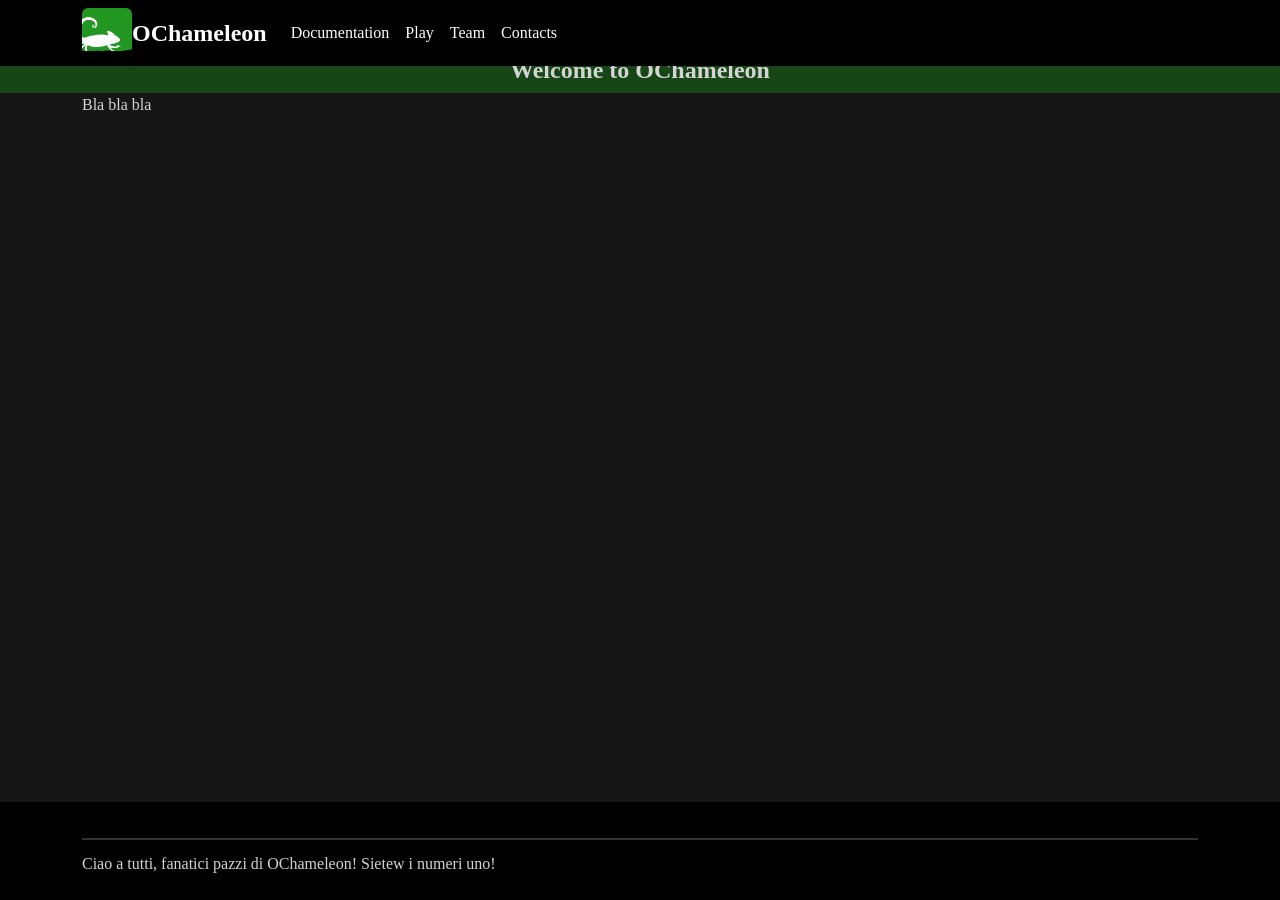
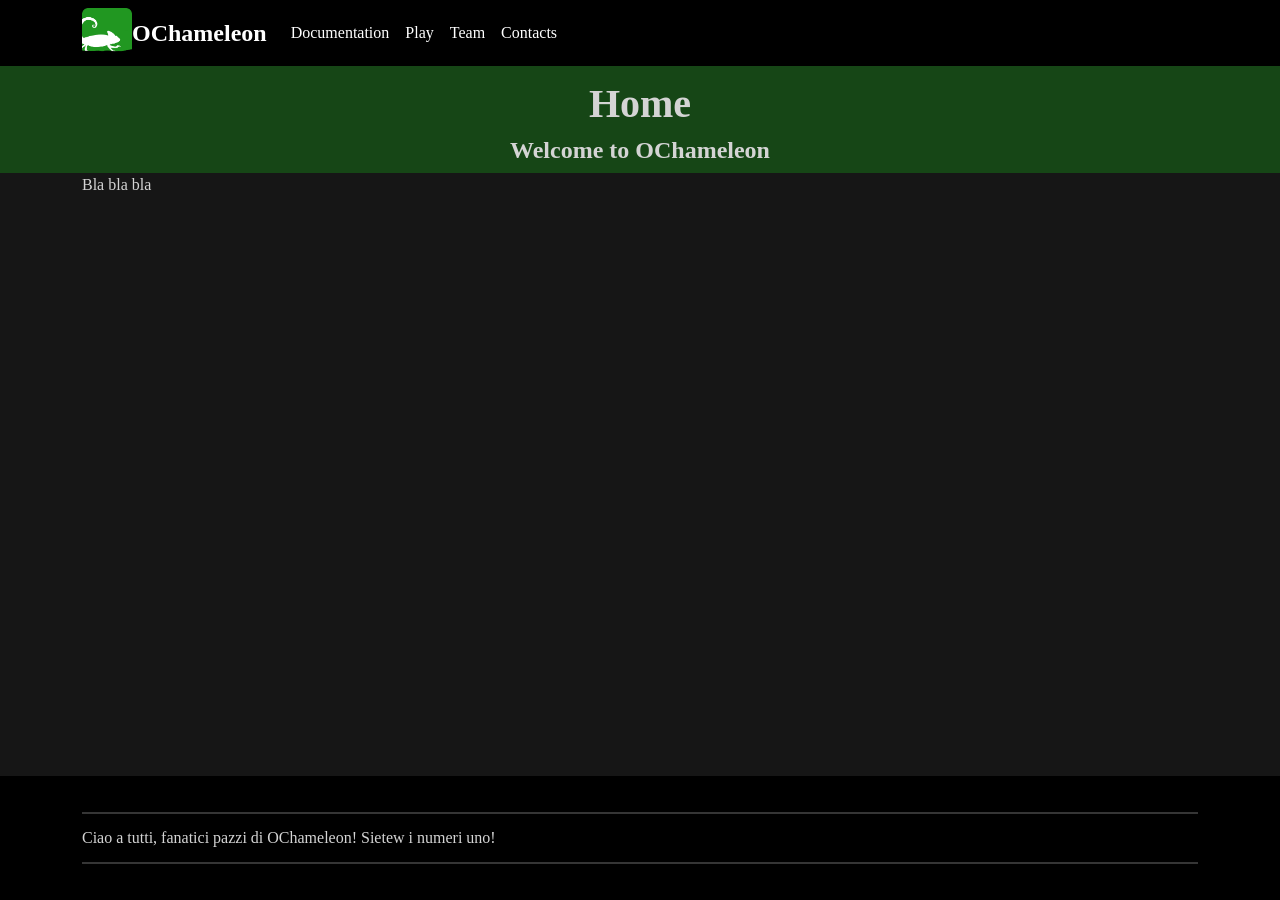
Before and after one commit to ochameleon/ochameleon.github.io, a Jekyll site: the page built from index.html, in a window 1280 px wide. Built offline with Jekyll 4.4.1, drawn with Linux system fonts in a browser that asks for light colours; some web fonts are replaced.

Commit message:
Finally, hopefully, the header is alligned correctly

```diff
--- a/_includes/footer.html
+++ b/_includes/footer.html
@@ -2,5 +2,6 @@
     <div class="container">
         <hr>
         Ciao a tutti, fanatici pazzi di OChameleon! Sietew i numeri uno!
+        <hr>
     </div>
 </footer>
--- a/static/style.css
+++ b/static/style.css
@@ -17,6 +17,7 @@ nav {
 }
 
 header {
+    padding-top: 5rem;
     background-color: rgb(22, 70, 22);
 }
 
```
